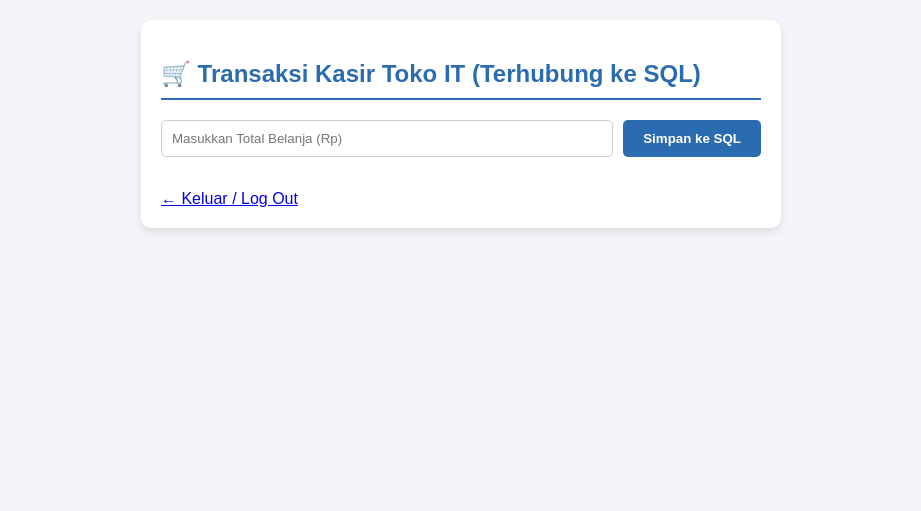
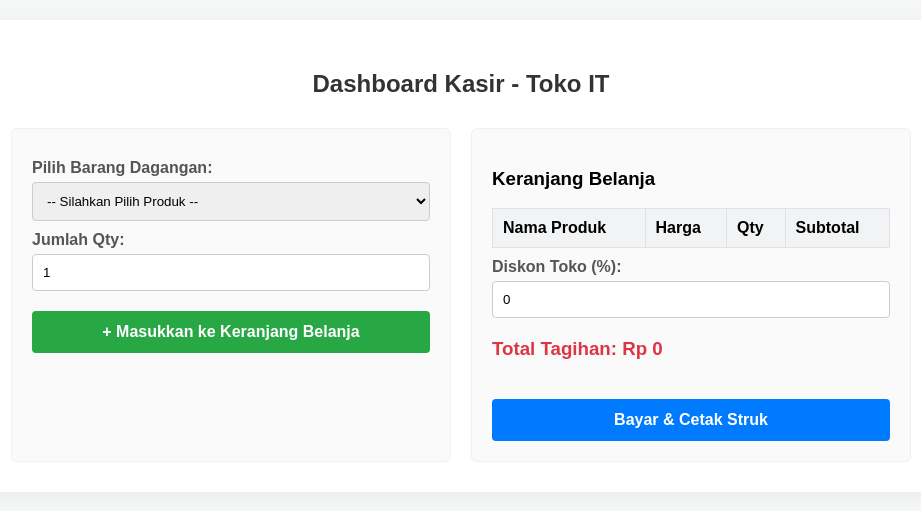
Before and after one commit to Boy98-Ux/kasir-python-pemula, a Flask app: page /kasir in a window 1280 px wide. Shown: the top 511 px of the page, without its empty margins (179-1100 px from the left). Run offline with Flask 3, Linux system fonts and the light colour scheme; data that the repository does not hold is empty.

Commit message:
update: sinkronisasi berkas lokal

```diff
--- a/server.py
+++ b/server.py
@@ -1,50 +1,136 @@
-from flask import Flask, render_template, request, redirect
+from flask import Flask, render_template, request, redirect, url_for, flash, session
 import sqlite3
 from datetime import datetime
 
 app = Flask(__name__)
+app.secret_key = "kunci_rahasia_toko_it"
 
-# Fungsi untuk membuat tabel dan memasukkan data ke database toko_it.db
-def simpan_ke_db(total):
+def get_db_connection():
+    conn = sqlite3.connect("toko_it.db")
+    conn.row_factory = sqlite3.Row
+    return conn
+
+@app.route("/")
+def index():
+    return redirect(url_for("login"))
+
+@app.route("/login", methods=["GET", "POST"])
+def login():
+    error = None
+    if request.method == "POST":
+        username = request.form.get("username")
+        password = request.form.get("password")
+        if username == "admin" and password == "rahasia":
+            session["keranjang"] = []
+            return redirect(url_for("halaman_kasir"))
+        else:
+            error = "Login Gagal! Username atau password salah."
+    return render_template("login.html", error=error)
+
+@app.route("/kasir", methods=["GET", "POST"])
+def halaman_kasir():
+    conn = get_db_connection()
+
+    if request.method == "POST":
+        produk_id = request.form.get("produk_id")
+        jumlah_str = request.form.get("jumlah") or request.form.get("qty")
+
+        if "keranjang" not in session:
+            session["keranjang"] = []
+
+        if produk_id and jumlah_str:
+            jumlah = int(jumlah_str)
+            produk = conn.execute("SELECT * FROM produk WHERE id = ?", (produk_id,)).fetchone()
+
+            if p := produk:
+                if p["stok"] >= jumlah:
+                    subtotal = p["harga"] * jumlah
+                    keranjang_item = {
+                        "id": p["id"],
+                        "nama_produk": p["nama_produk"],
+                        "harga": p["harga"],
+                        "qty": jumlah,
+                        "subtotal": subtotal
+                    }
+                    daftar_belanja = session["keranjang"]
+                    daftar_belanja.append(keranjang_item)
+                    session["keranjang"] = daftar_belanja
+
+        return redirect(url_for("halaman_kasir"))
+
+    produk_list = conn.execute("SELECT * FROM produk").fetchall()
+    conn.close()
+
+    if "keranjang" not in session:
+        session["keranjang"] = []
+
+    total_tagihan = sum(item["subtotal"] for item in session["keranjang"])
+    return render_template("kasir.html", produk=produk_list, keranjang=session["keranjang"], total_tagihan=total_tagihan)
+
+@app.route("/simpan-transaksi", methods=["POST"])
+def simpan_transaksi():
+    if "keranjang" not in session or len(session["keranjang"]) == 0:
+        return redirect(url_for("halaman_kasir"))
+
+    conn = get_db_connection()
+    waktu_sekarang = datetime.now().strftime("%Y-%m-%d %H:%M:%S")
+    diskon_str = request.form.get("diskon") or request.form.get("diskon_toko")
+    diskon_persen = int(diskon_str) if diskon_str else 0
+
+    try:
+        nota_id = datetime.now().strftime("%Y%m%d%H%M%S")
+
+        for item in session["keranjang"]:
+            potongan = item["subtotal"] * (diskon_persen / 100)
+            total_akhir = int(item["subtotal"] - potongan)
+
+            conn.execute("INSERT INTO transaksi (produk_id, jumlah, total_harga, tanggal) VALUES (?, ?, ?, ?)", (item["id"], item["qty"], total_akhir, waktu_sekarang))
+            conn.execute("UPDATE produk SET stok = stok - ? WHERE id = ?", (item["qty"], item["id"]))
+
+        conn.commit()
+
+        # MENGGANTI 'items' MENJADI 'daftar_barang' AGAR AMAN
+        session["nota_terakhir"] = {
+            "nomor_nota": nota_id,
+            "waktu": waktu_sekarang,
+            "daftar_barang": session["keranjang"],
+            "diskon": diskon_persen
+        }
+
+        session["keranjang"] = []
+        return redirect(url_for("cetak_nota"))
+
+    except Exception as e:
+        conn.rollback()
+        return redirect(url_for("halaman_kasir"))
+    finally:
+        conn.close()
+
+@app.route("/nota")
+def cetak_nota():
+    if "nota_terakhir" not in session:
+        return "Tidak ada riwayat transaksi.", 404
+
+    data_nota = session["nota_terakhir"]
+
+    # Menghitung subtotal menggunakan kata kunci baru
+    subtotal_kotor = sum(barang["subtotal"] for barang in data_nota["daftar_barang"])
+    total_potongan = subtotal_kotor * (data_nota["diskon"] / 100)
+    total_bersih = int(subtotal_kotor - total_potongan)
+
+    return render_template("nota.html", nota=data_nota, subtotal=subtotal_kotor, potongan=total_potongan, total=total_bersih)
+
+def init_db():
     conn = sqlite3.connect("toko_it.db")
     cursor = conn.cursor()
-    cursor.execute("""
-    CREATE TABLE IF NOT EXISTS transaksi (
-        id INTEGER PRIMARY KEY AUTOINCREMENT,
-        tanggal TEXT,
-        total_bayar INTEGER
-    )
-    """)
-    waktu_sekarang = datetime.now().strftime("%Y-%m-%d %H:%M:%S")
-    cursor.execute("INSERT INTO transaksi (tanggal, total_bayar) VALUES (?, ?)", (waktu_sekarang, total))
+    cursor.execute("CREATE TABLE IF NOT EXISTS produk (id INTEGER PRIMARY KEY AUTOINCREMENT, nama_produk TEXT NOT NULL, harga INTEGER NOT NULL, stok INTEGER NOT NULL)")
+    cursor.execute("CREATE TABLE IF NOT EXISTS transaksi (id INTEGER PRIMARY KEY AUTOINCREMENT, produk_id INTEGER NOT NULL, jumlah INTEGER NOT NULL, total_harga INTEGER NOT NULL, tanggal TEXT NOT NULL, FOREIGN KEY (produk_id) REFERENCES produk (id))")
+    cursor.execute("SELECT COUNT(*) FROM produk")
+    if cursor.fetchone() == 0:
+        cursor.executemany("INSERT INTO produk (nama_produk, harga, stok) VALUES (?, ?, ?)", [("Mouse Logi", 50000, 20), ("Keyboard RGB", 120000, 15), ("Monitor LED", 1200000, 8)])
     conn.commit()
     conn.close()
 
-@app.route("/")
-def halaman_login():
-    return render_template("login.html")
-
-@app.route("/proses-login", methods=["POST"])
-def proses_login():
-    user_input = request.form.get("username")
-    pass_input = request.form.get("password")
-    if user_input == "admin" and pass_input == "rahasia":
-        return redirect("/kasir")
-    else:
-        return "<h3>Login Gagal! Username atau password salah.</h3> <a href='/'>Kembali</a>"
-
-@app.route("/kasir")
-def halaman_kasir():
-    return render_template("kasir.html")
-
-# PINTU RUTE UTAMA UNTUK MENERIMA DAN MENYIMPAN DATA DARI WEB
-@app.route("/simpan-transaksi", methods=["POST"])
-def simpan_transaksi():
-    total_input = request.form.get("total_bayar")
-    if total_input:
-        simpan_ke_db(int(total_input))
-        return "<h3>✓ Transaksi Berhasil Disimpan ke Database SQL!</h3> <a href='/kasir'>Input Transaksi Baru</a>"
-    return "Gagal menyimpan data."
-
 if __name__ == "__main__":
-    app.run(debug=True, port=5000)
+    init_db()
+    app.run(debug=True)
--- a/templates/kasir.html
+++ b/templates/kasir.html
@@ -2,32 +2,99 @@
 <html lang="id">
 <head>
     <meta charset="UTF-8">
-    <meta name="viewport" content="width=device-width, initial-scale=1.0">
     <title>Dashboard Kasir - Toko IT</title>
     <style>
-        body { font-family: Arial, sans-serif; background-color: #f4f4f9; margin: 20px; }
-        .container { max-width: 600px; background: white; padding: 20px; border-radius: 10px; box-shadow: 0 4px 8px rgba(0,0,0,0.1); margin: 0 auto; }
-        h2 { color: #2b6cb0; border-bottom: 2px solid #2b6cb0; padding-bottom: 10px; }
-        .input-group { display: flex; gap: 10px; margin-bottom: 15px; }
-        input { flex: 1; padding: 10px; border: 1px solid #ccc; border-radius: 5px; }
-        button { padding: 10px 20px; background-color: #2b6cb0; color: white; border: none; border-radius: 5px; cursor: pointer; font-weight: bold; }
-        button:hover { background-color: #2c5282; }
+        body { font-family: Arial, sans-serif; background-color: #f4f7f6; margin: 0; padding: 20px; }
+        .container { max-width: 900px; margin: 0 auto; background: white; padding: 30px; border-radius: 8px; box-shadow: 0 4px 15px rgba(0,0,0,0.05); }
+        h2 { text-align: center; color: #333; margin-bottom: 30px; }
+        .flex-container { display: flex; gap: 20px; }
+        .panel { flex: 1; background: #fafafa; padding: 20px; border-radius: 6px; border: 1px solid #eef0f2; }
+        label { font-weight: bold; display: block; margin-top: 10px; color: #555; }
+        select, input { width: 100%; padding: 10px; margin-top: 5px; border: 1px solid #ccc; border-radius: 4px; box-sizing: border-box; }
+        .btn-green { background-color: #28a745; color: white; border: none; padding: 12px; width: 100%; border-radius: 4px; cursor: pointer; font-size: 16px; margin-top: 20px; font-weight: bold; }
+        .btn-blue { background-color: #007bff; color: white; border: none; padding: 12px; width: 100%; border-radius: 4px; cursor: pointer; font-size: 16px; margin-top: 20px; font-weight: bold; }
+        table { width: 100%; border-collapse: collapse; margin-top: 15px; background: white; }
+        table, th, td { border: 1px solid #dee2e6; }
+        th, td { padding: 10px; text-align: left; }
+        th { background-color: #f1f3f5; }
     </style>
 </head>
 <body>
+    <div class="container">
+        <h2>Dashboard Kasir - Toko IT</h2>
 
-    <div class="container">
-        <h2>🛒 Transaksi Kasir Toko IT (Terhubung ke SQL)</h2>
+        <div class="flex-container">
+            <!-- Form Input Barang Dagangan -->
+            <div class="panel">
+                <form action="/kasir" method="POST">
+                    <label>Pilih Barang Dagangan:</label>
+                    <select name="produk_id" required>
+                        <option value="">-- Silahkan Pilih Produk --</option>
+                        {% for p in produk %}
+                        <option value="{{ p.id }}">{{ p.nama_produk }} - Rp {{ p.harga }} (Stok: {{ p.stok }})</option>
+                        {% endfor %}
+                    </select>
 
-        <!-- Form untuk mengirim data input belanjaan ke Python -->
-        <form action="/simpan-transaksi" method="POST" class="input-group">
-            <input type="number" name="total_bayar" placeholder="Masukkan Total Belanja (Rp)" required>
-            <button type="submit">Simpan ke SQL</button>
-        </form>
+                    <label>Jumlah Qty:</label>
+                    <input type="number" name="jumlah" min="1" value="1" required>
 
-        <br>
-        <a href="/">← Keluar / Log Out</a>
+                    <button type="submit" class="btn-green">+ Masukkan ke Keranjang Belanja</button>
+                </form>
+            </div>
+
+            <!-- Keranjang Belanja & Form Hitung Diskon Otomatis -->
+            <div class="panel">
+                <h3>Keranjang Belanja</h3>
+                <table>
+                    <thead>
+                        <tr>
+                            <th>Nama Produk</th>
+                            <th>Harga</th>
+                            <th>Qty</th>
+                            <th>Subtotal</th>
+                        </tr>
+                    </thead>
+                    <tbody>
+                        {% for item in keranjang %}
+                        <tr>
+                            <td>{{ item.nama_produk }}</td>
+                            <td>Rp {{ item.harga }}</td>
+                            <td>{{ item.qty }}</td>
+                            <td>Rp {{ item.subtotal }}</td>
+                        </tr>
+                        {% endfor %}
+                    </tbody>
+                </table>
+
+                <form action="/simpan-transaksi" method="POST">
+                    <label>Diskon Toko (%):</label>
+                    <!-- Event JavaScript oninput disematkan di sini untuk kalkulasi instan -->
+                    <input type="number" id="diskon_input" name="diskon" min="0" max="100" value="0" oninput="hitungDiskonOtomatis()">
+
+                    <!-- Tempat penampilan teks Total Tagihan yang berubah otomatis -->
+                    <h3 id="total_display" style="margin-top: 20px; color: #dc3545;">Total Tagihan: Rp {{ total_tagihan }}</h3>
+
+                    <button type="submit" class="btn-blue">Bayar & Cetak Struk</button>
+                </form>
+            </div>
+        </div>
     </div>
 
+    <!-- JAVASCRIPT LOGIC UNTUK MENGHITUNG DISKON SECARA REALTIME -->
+    <script>
+        // Mengambil nilai murni total tagihan dari server backend Flask
+        const totalAsli = parseInt("{{ total_tagihan }}") || 0;
+
+        function hitungDiskonOtomatis() {
+            const diskonPersen = parseFloat(document.getElementById('diskon_input').value) || 0;
+
+            // Logika Matematika Potongan Harga
+            const nilaiPotongan = totalAsli * (diskonPersen / 100);
+            const totalSetelahDiskon = Math.max(0, totalAsli - nilaiPotongan);
+
+            // Mengubah teks di layar browser secara instan tanpa memuat ulang halaman
+            document.getElementById('total_display').innerText = "Total Tagihan: Rp " + Math.round(totalSetelahDiskon).toLocaleString('id-ID');
+        }
+    </script>
 </body>
 </html>
--- a/templates/login.html
+++ b/templates/login.html
@@ -17,7 +17,7 @@
 
     <div class="kotak-login">
         <h2>🔒 Login Admin Toko</h2>
-        <form action="/proses-login" method="POST">
+        <form action="/login" method="POST">
             <input type="text" name="username" placeholder="Masukkan Username" required>
             <input type="password" name="password" placeholder="Masukkan Password" required>
             <button type="submit">Masuk Sistem</button>
```
Also changed, not shown: buat_table.py (added, +29 -0 lines), templates.nota.html (added, +70 -0 lines), templates/app.py (added, +67 -0 lines), templates/game.html (added, +200 -0 lines), templates/nota.html (added, +70 -0 lines), README.md, 9 other files.
